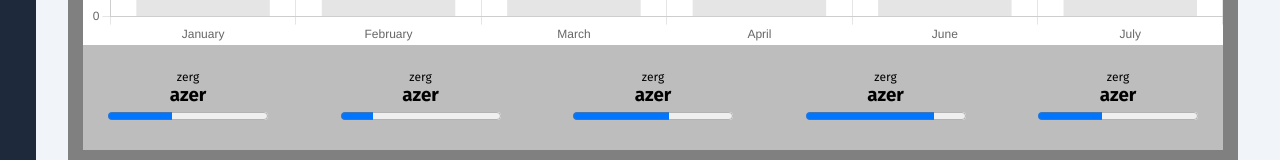
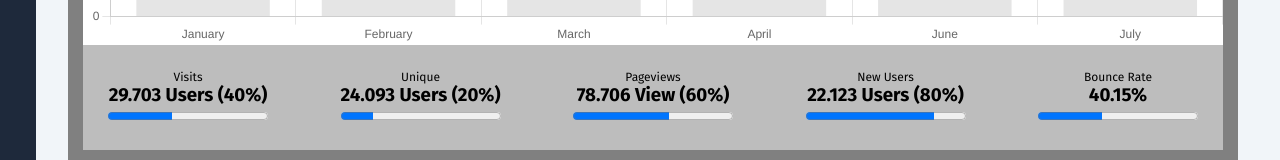
Before and after one commit to Warrikard/exo_cyberdian, a Vue app: page / in a window 1280 px wide. Shown: the part 590-750 px from the top of the page. Built offline with nearby package versions, Linux system fonts and the light colour scheme.

Commit message:
1 file modified

```diff
--- a/src/views/Dashbord.vue
+++ b/src/views/Dashbord.vue
@@ -64,28 +64,28 @@
         <!--div barre progression-->
         <div class="barre_p">
           <div class="barres">
-            <p style="font-size: 12px">zerg</p>
-            <h3>azer</h3>
+            <p style="font-size: 12px">Visits</p>
+            <h3>29.703 Users (40%)</h3>
             <progress value="40" max="100">40 %</progress>
           </div>
           <div class="barres">
-            <p style="font-size: 12px">zerg</p>
-            <h3>azer</h3>
+            <p style="font-size: 12px">Unique</p>
+            <h3>24.093 Users (20%)</h3>
             <progress value="20" max="100">20 %</progress>
           </div>
           <div class="barres">
-            <p style="font-size: 12px">zerg</p>
-            <h3>azer</h3>
+            <p style="font-size: 12px">Pageviews</p>
+            <h3>78.706 View (60%)</h3>
             <progress value="60" max="100">60 %</progress>
           </div>
           <div class="barres">
-            <p style="font-size: 12px">zerg</p>
-            <h3>azer</h3>
+            <p style="font-size: 12px">New Users</p>
+            <h3>22.123 Users (80%)</h3>
             <progress value="80" max="100">80 %</progress>
           </div>
           <div class="barres">
-            <p style="font-size: 12px">zerg</p>
-            <h3>azer</h3>
+            <p style="font-size: 12px">Bounce Rate</p>
+            <h3>40.15%</h3>
             <progress value="40" max="100">40 %</progress>
           </div>
         </div>
```
